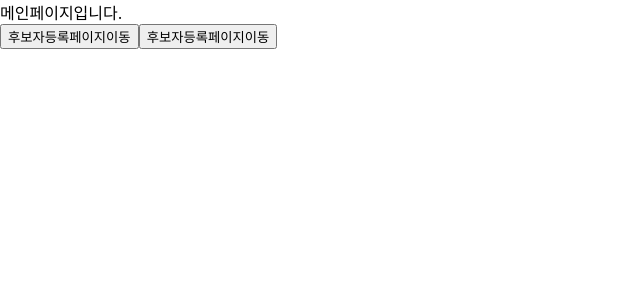
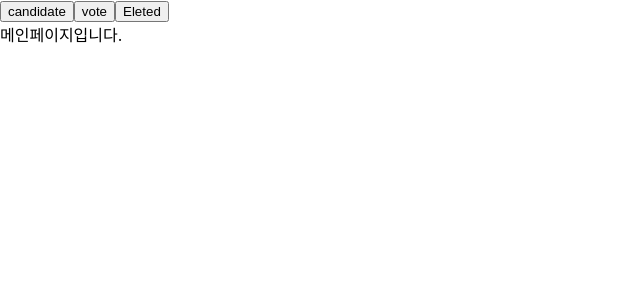
Before and after one commit to enum30-BlockChain/Voting, a React (Create React App) app in the folder client/: page / in a window 1280 px wide. Shown: the top 300 px of the page, without its empty margins (0-640 px from the left). Built offline with nearby package versions, Linux system fonts and the light colour scheme; what web3 would draw is missing.

Commit message:
Link add ob fix

```diff
--- a/client/src/App.js
+++ b/client/src/App.js
@@ -1,5 +1,6 @@
 import Candidate from "components/candidatesPage/Candidate";
 import Deploy from "components/deployPage/Deploy";
+import Elected from "components/elected/Elected";
 import MainLayout from "components/mainPage/Index";
 import VoteDonePage from "components/voteDonePage/VoteDonePage";
 import Voter from "components/votePage/Voter";
@@ -19,28 +20,25 @@ function App() {
     <>
       <Routes>
         <Route path="/">
-          <Route index element={<MainLayout/>}></Route>
-          <Route path="/candidate" element={<Candidate/>} />
-          <Route path="/vote" element={<Voter/>} />
-          <Route path="/voteDone" element={<VoteDonePage/>} />
-          <Route path="/deploy" element={<Deploy deploy={deploy}/>} />
-          <Route path="/test" element={<Test methods ={VotingMethods}/>} />
+          <Route index element={<MainLayout />}></Route>
+          <Route path="/candidate" element={<Candidate />} />
+          <Route path="/vote" element={<Voter />} />
+          <Route path="/elected" element={<Elected />} />
+          <Route path="/voteDone" element={<VoteDonePage />} />
+          <Route path="/deploy" element={<Deploy deploy={deploy} />} />
+          <Route path="/test" element={<Test methods={VotingMethods} />} />
         </Route>
       </Routes>
     </>
   );
 }
 
-
-const Test = ({methods}) => {
+const Test = ({ methods }) => {
   useEffect(() => {
     methods.addCandidate("석훈", 32);
-  }, [])
+  }, []);
 
-  return (
-    <div>TEST</div>
-  )
-}
-
+  return <div>TEST</div>;
+};
 
 export default App;
--- /dev/null
+++ b/client/src/components/elected/Elected.jsx
@@ -0,0 +1,12 @@
+import Voter from "components/votePage/Voter";
+import React from "react";
+const Elected = () => {
+  return (
+    <>
+      <div>당선자페이지</div>
+      <Voter></Voter>
+    </>
+  );
+};
+
+export default Elected;
--- a/client/src/components/mainPage/Index.jsx
+++ b/client/src/components/mainPage/Index.jsx
@@ -4,6 +4,7 @@ import CandidateInfo from "./CandidateInfo";
 
 export { default as Candidate } from "../candidatesPage/Candidate";
 export { default as Voter } from "../votePage/Voter";
+export { default as Elected } from "../elected/Elected";
 
 const MainLayout = (e) => {
   const candidateList = [];
@@ -13,19 +14,24 @@ const MainLayout = (e) => {
 
   return (
     <>
+      <div className="menu">
+        <Link to="/candidate">
+          <button>candidate</button>
+        </Link>
+        <Link to="/vote">
+          <button>vote</button>
+        </Link>
+        <Link to="/elected">
+          <button>Eleted</button>
+        </Link>
+      </div>
+
       <div>메인페이지입니다.</div>
       <div className="candidateList-container">
         {candidateList.forEach((candidate) => (
           <CandidateInfo info={candidate} />
         ))}
       </div>
-
-      <Link to="/candidate">
-        <button>후보자등록페이지이동</button>
-      </Link>
-      <Link to="/vote">
-        <button>후보자등록페이지이동</button>
-      </Link>
     </>
   );
 };
--- a/client/src/components/voteDonePage/VoteDonePage.jsx
+++ b/client/src/components/voteDonePage/VoteDonePage.jsx
@@ -1,15 +1,16 @@
-import React, { useState } from 'react'
+import React, { useState } from "react";
 
 function VoteDonePage() {
-     const [투표완료자, set투표완료자] = useState(['철순','해민','준영','석훈','투표'])
-
-
+  const [투표완료자, set투표완료자] = useState([
+    "철순",
+    "해민",
+    "준영",
+    "석훈",
+    "투표",
+  ]);
 
   return (
     <div>
-
-
-
       <h2>투표완료자 목록</h2>
       <ul>
         <li>{투표완료자[0]}</li>
@@ -19,6 +20,6 @@ import React, { useState } from 'react'
         <li>{투표완료자[4]}</li>
       </ul>
     </div>
-  )
+  );
 }
 export default VoteDonePage;
--- a/client/src/components/votePage/Voter.jsx
+++ b/client/src/components/votePage/Voter.jsx
@@ -1,6 +1,7 @@
 import { useState } from "react";
 import CandidateVote from "./CandidateVote";
 import "../votePage/css/voter.css";
+import { Link } from "react-router-dom";
 
 function Voter() {
   const [count, setCount] = useState([0, 0, 0, 0, 0]);
@@ -44,7 +45,9 @@ function Voter() {
       <button id="votepaper" onClick={handleOnclick}>
         투표
       </button>
-      <button>당선확인</button>
+      <Link to="/elected">
+        <button>당선확인</button>
+      </Link>
     </>
   );
 }
```
Lines whose indentation alone changed are shown as unchanged.
